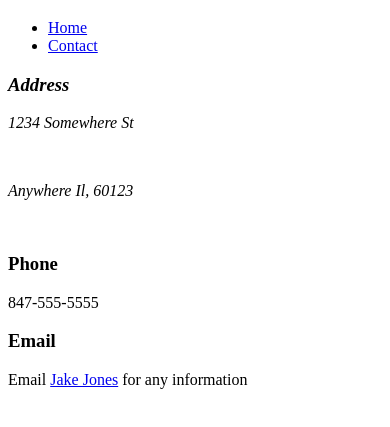
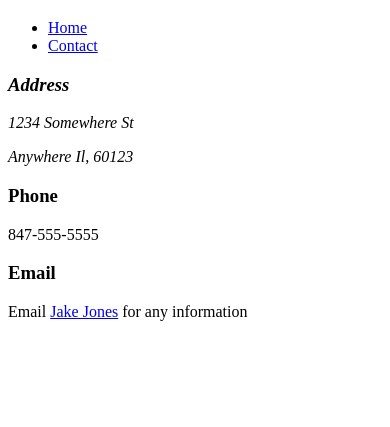
Before and after one commit to jesus1977/jesus1977.github.io, a plain HTML site: page contact.html in a window 390 px wide. Shown: the part 61-488 px from the top of the page. Drawn offline with Linux system fonts and the light colour scheme.

```diff
--- a/contact.html
+++ b/contact.html
@@ -17,8 +17,8 @@
   	<div>
   		<address>
   		<h3>Address</h3>
-  		<p>1234 Somewhere St</p><br />
-  		<p>Anywhere Il, 60123</p><br />
+  		<p>1234 Somewhere St</p>
+  		<p>Anywhere Il, 60123</p>
   	</address>
   	</div>
   	<div>
```
